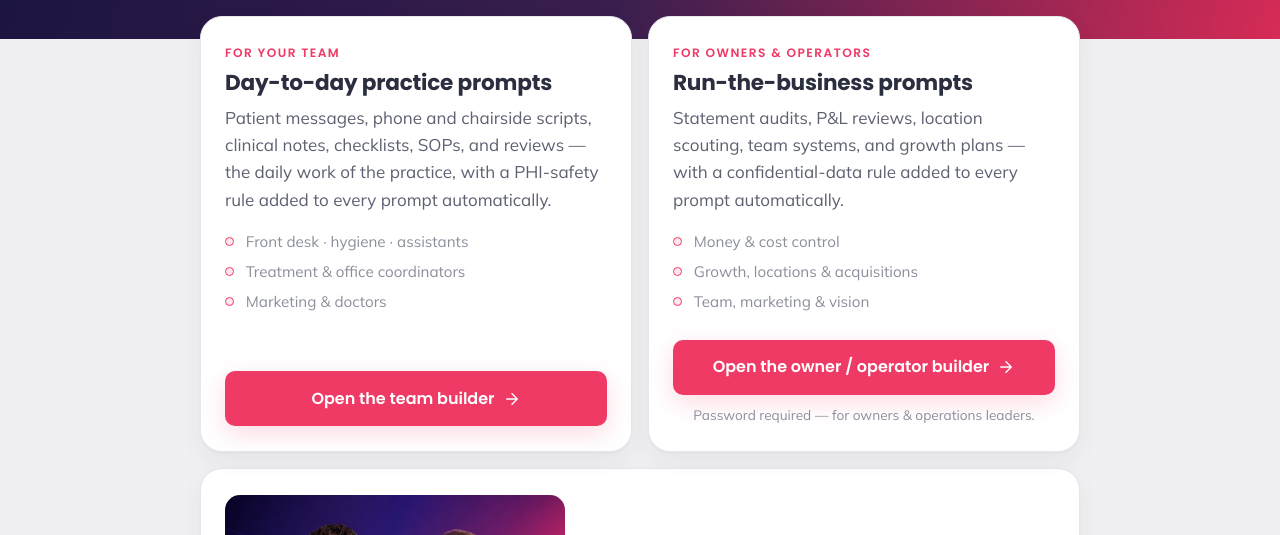
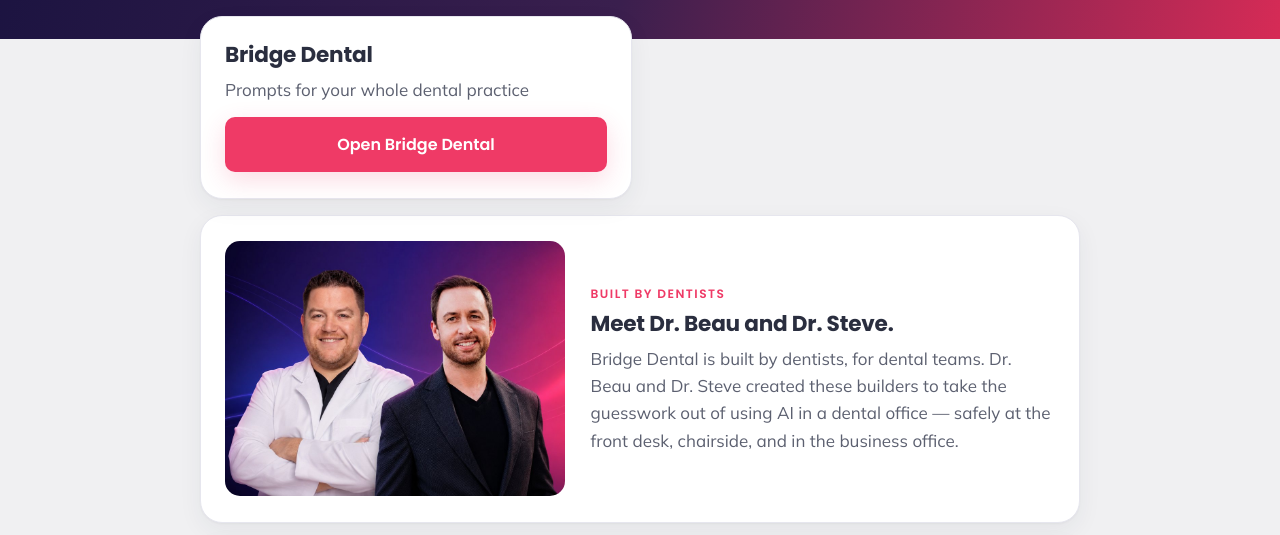
Before and after one commit to stevegdove/DentalPromptGenerator, a website: page index.html in a window 1280 px wide. Shown: the part 197-732 px from the top of the page. Drawn offline with Linux system fonts and the light colour scheme.

Commit message:
feat: render hub picker from the vertical manifest

```diff
--- a/index.html
+++ b/index.html
@@ -192,38 +192,7 @@
   </header>
 
   <main>
-    <div class="picker">
-      <section class="card">
-        <span class="eyebrow">For your team</span>
-        <h2>Day-to-day practice prompts</h2>
-        <p>Patient messages, phone and chairside scripts, clinical notes, checklists, SOPs, and reviews — the daily work of the practice, with a PHI-safety rule added to every prompt automatically.</p>
-        <ul class="who">
-          <li>Front desk &middot; hygiene &middot; assistants</li>
-          <li>Treatment &amp; office coordinators</li>
-          <li>Marketing &amp; doctors</li>
-        </ul>
-        <a class="btn" href="team/" data-track="hub-open-team">
-          Open the team builder
-          <svg viewBox="0 0 24 24" aria-hidden="true"><path d="M5 12h14M12 5l7 7-7 7"/></svg>
-        </a>
-      </section>
-
-      <section class="card">
-        <span class="eyebrow">For owners &amp; operators</span>
-        <h2>Run-the-business prompts</h2>
-        <p>Statement audits, P&amp;L reviews, location scouting, team systems, and growth plans — with a confidential-data rule added to every prompt automatically.</p>
-        <ul class="who">
-          <li>Money &amp; cost control</li>
-          <li>Growth, locations &amp; acquisitions</li>
-          <li>Team, marketing &amp; vision</li>
-        </ul>
-        <a class="btn" href="owner/" data-track="hub-open-owner">
-          Open the owner / operator builder
-          <svg viewBox="0 0 24 24" aria-hidden="true"><path d="M5 12h14M12 5l7 7-7 7"/></svg>
-        </a>
-        <p style="font-size:.85rem; color:var(--muted); margin:.6rem 0 0; text-align:center;">Password required — for owners &amp; operations leaders.</p>
-      </section>
-    </div>
+    <div class="picker" id="vertical-cards"></div>
 
     <section class="founders">
       <img class="founders-photo" src="assets/founders.jpg"
@@ -362,5 +331,16 @@
       });
     })();
   </script>
+  <script type="module">
+    const res = await fetch("verticals/manifest.json");
+    const { verticals } = await res.json();
+    const wrap = document.getElementById("vertical-cards");
+    wrap.innerHTML = verticals.map((v) => `
+      <section class="card" style="--accent:${v.accent}">
+        <h2>${v.name}</h2>
+        <p>${v.tagline}</p>
+        <a class="btn" href="${v.path}" data-track="hub-pick-${v.id}">Open ${v.name}</a>
+      </section>`).join("");
+  </script>
 </body>
 </html>
```
